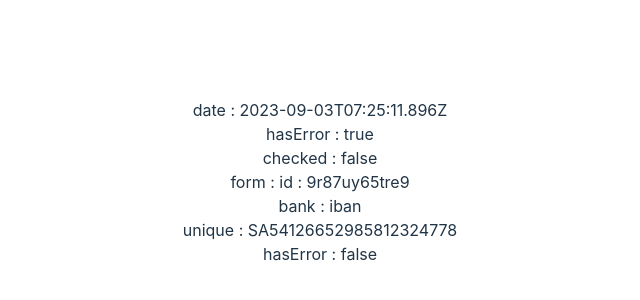
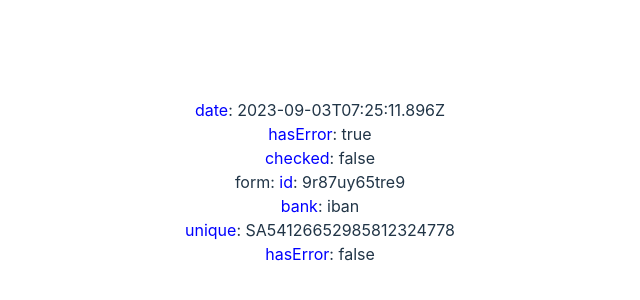
Before and after one commit to Dave86dev/jsonsurfer, a React (Vite) app: page / in a window 1280 px wide. Shown: the part 206-506 px from the top of the page, without its empty margins (320-960 px from the left). Built offline with nearby package versions, Linux system fonts and the light colour scheme.

Commit message:
feat: Blue indexes, still not clickable

```diff
--- a/src/components/JsonRender/JsonRender.css
+++ b/src/components/JsonRender/JsonRender.css
@@ -1,4 +1,8 @@
+.jsonError {
+  color: red;
+}
 
-.jsonError {
-    color: red;
+.elementClick {
+  color: blue;
+  cursor: pointer;
 }
--- a/src/components/JsonRender/JsonRender.jsx
+++ b/src/components/JsonRender/JsonRender.jsx
@@ -24,7 +24,11 @@ export const JsonRender = ({ json }) => {
             {Object.entries(json).map(([key, val], index) => {
               return (
                 <span key={key}>
-                  {key} : {renderData(val, depth + 1)}
+                    <span
+                        className={Array.isArray(val) ? "" : "elementClick"}
+                    >
+                        {key}
+                    </span>:{" "}{renderData(val, depth + 1)}
                   <br />
                 </span>
               );
```
